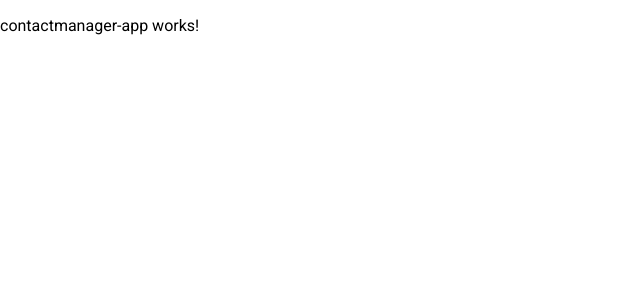
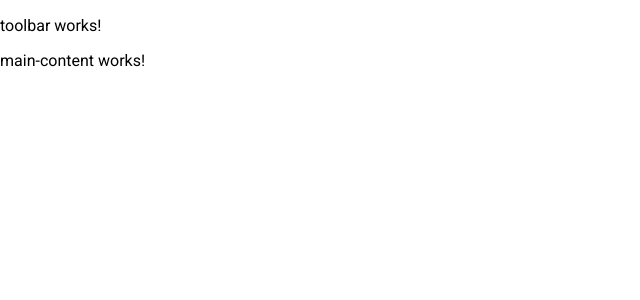
Before and after one commit to Verenasworld/simplydashboarddesign, an Angular app: page /contactmanager in a window 1280 px wide. Shown: the top 300 px of the page, without its empty margins (0-640 px from the left). Built offline with nearby package versions, Linux system fonts and the light colour scheme.

Commit message:
final scafolding, fix bug

```diff
--- a/src/app/app.module.ts
+++ b/src/app/app.module.ts
@@ -3,6 +3,7 @@ import { BrowserModule } from '@angular/platform-browser';
 import { AppComponent } from './app.component';
 import { BrowserAnimationsModule } from '@angular/platform-browser/animations';
 import {RouterModule, Routes} from '@angular/router';
+import {HttpClientModule} from '@angular/common/http';
 
 
 const routes: Routes = [
@@ -24,6 +25,7 @@ const routes: Routes = [
   imports: [
     BrowserModule,
     BrowserAnimationsModule,
+    HttpClientModule,
     RouterModule.forRoot(routes)
   ],
   providers: [],
--- a/src/app/contactmanager/Contactmanager.module.ts
+++ b/src/app/contactmanager/Contactmanager.module.ts
@@ -19,9 +19,8 @@ const routes: Routes = [
       {path: '', component: MainContentComponent}
     ]
   },
-
   {
-    path: '**', redirectTo: 'root'
+    path: '**', redirectTo: ''
   }
 ];
 
--- a/src/app/contactmanager/component/sidenav/sidenav.component.html
+++ b/src/app/contactmanager/component/sidenav/sidenav.component.html
@@ -1 +1,2 @@
-<p>sidenav works!</p>
+<app-toolbar></app-toolbar>
+<router-outlet></router-outlet>
--- a/src/app/contactmanager/contactmanager-app.component.ts
+++ b/src/app/contactmanager/contactmanager-app.component.ts
@@ -2,8 +2,9 @@ import { Component, OnInit } from '@angular/core';
 
 @Component({
   selector: 'app-contactmanager-app',
-  templateUrl: './contactmanager-app.component.html',
-  styleUrls: ['./contactmanager-app.component.css']
+  template: `
+    <app-sidenav></app-sidenav>`,
+  styleUrls: []
 })
 export class ContactmanagerAppComponent implements OnInit {
 
```
